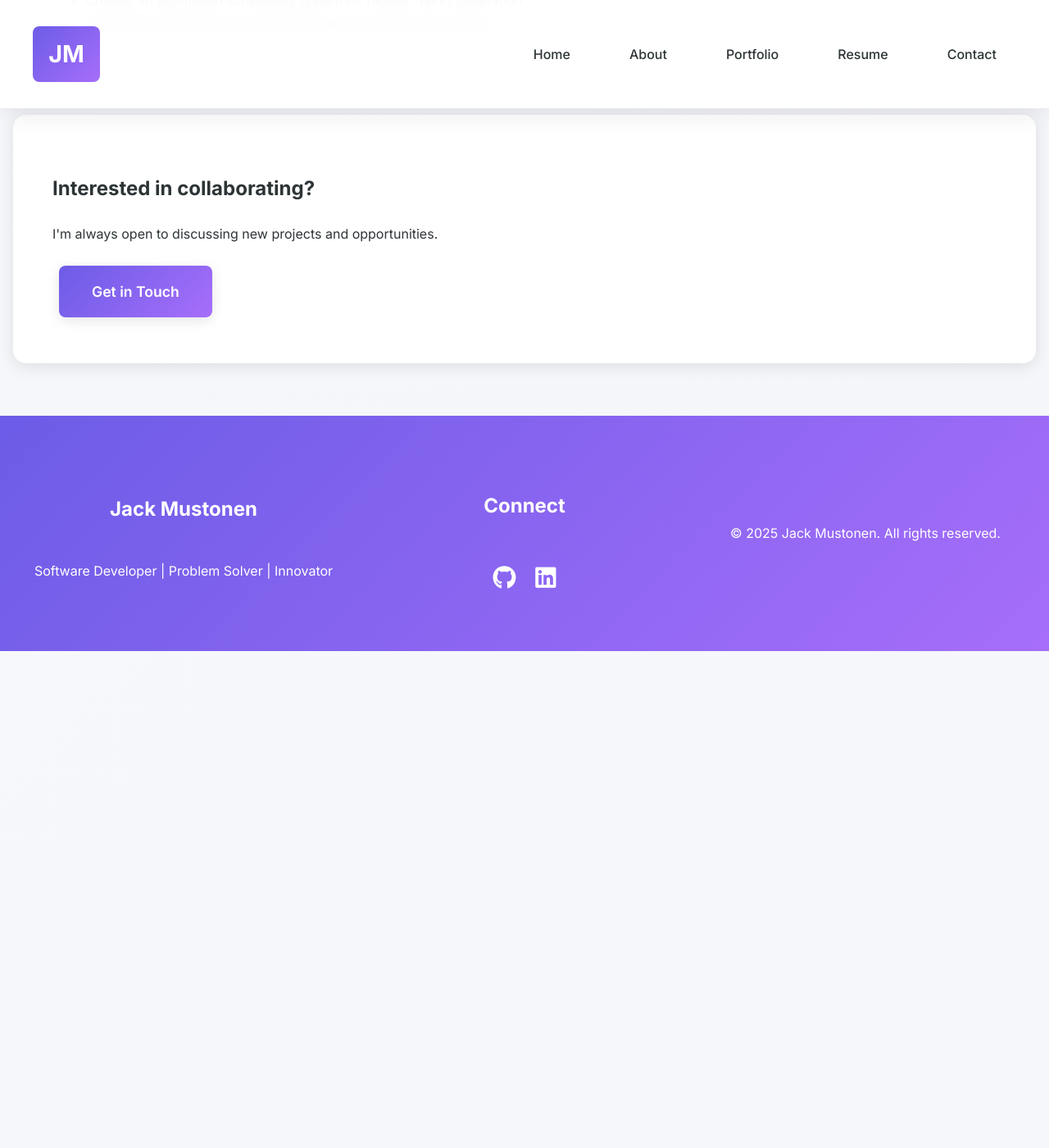
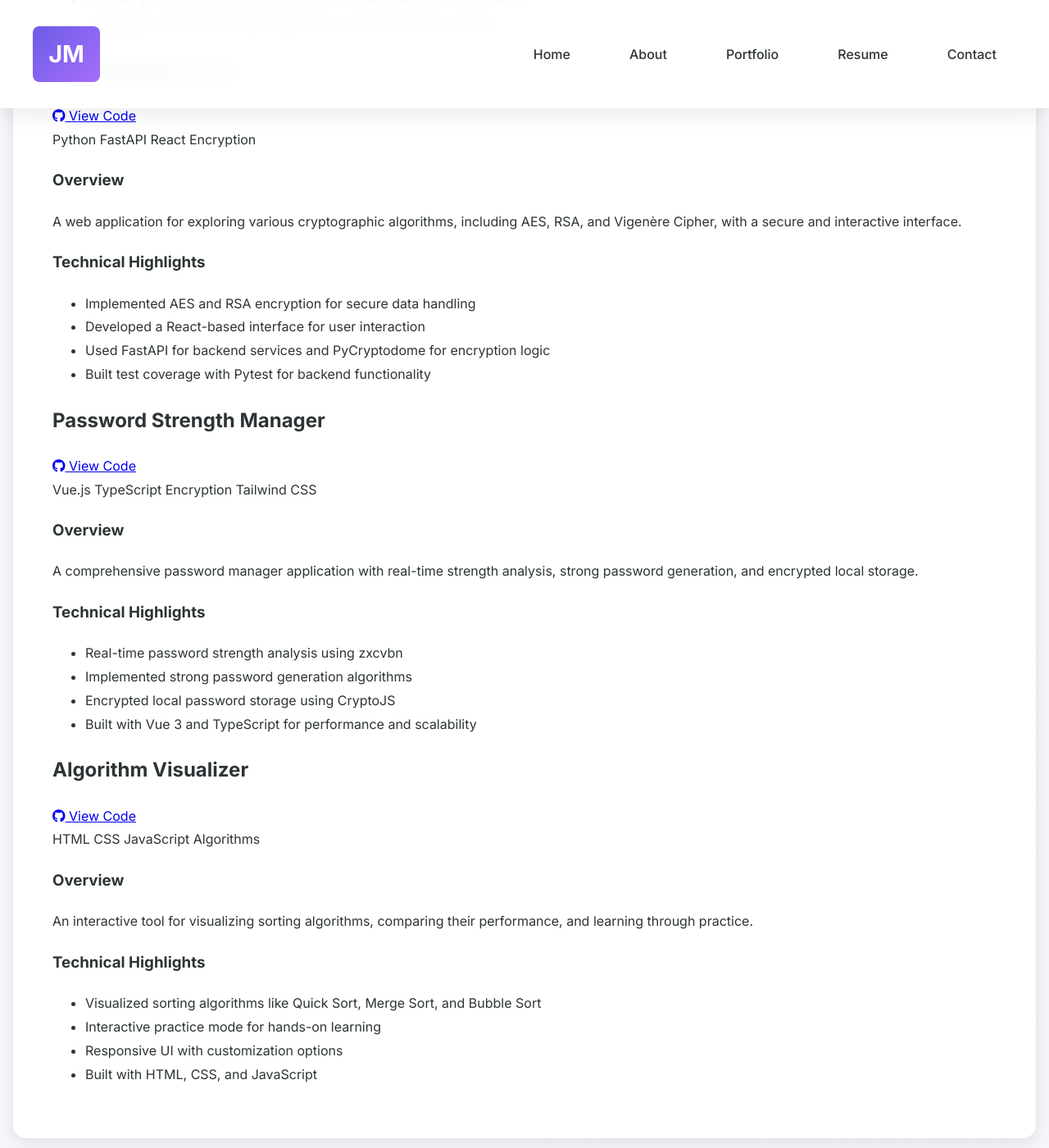
Before and after one commit to APinchofPepper/jackmustonen.com, a Jekyll site: the page built from portfolio.md, in a window 1280 px wide and 1400 px high, scrolled down 1335 px. Shown: the whole window at 82% size. Built offline with Jekyll 4.4.1, drawn with Linux system fonts in a browser that asks for light colours; before the commit the page ends 2129 px from its top, so only the background shows below that.

Commit message:
Update portfolio.md

```diff
--- a/portfolio.md
+++ b/portfolio.md
@@ -13,6 +13,7 @@ permalink: /portfolio/
 
 <section class="portfolio-grid">
     <div class="container">
+
         <!-- Cat Name Genius -->
         <div class="project-card animate-scale-in">
             <div class="project-content">
@@ -90,8 +91,127 @@ permalink: /portfolio/
                 </div>
             </div>
         </div>
+
+        <!-- Cryptography Tool -->
+        <div class="project-card animate-scale-in delay-3">
+            <div class="project-content">
+                <div class="project-header">
+                    <div class="header-content">
+                        <h2>Cryptography Tool</h2>
+                        <div class="project-links">
+                            <a href="https://github.com/APinchofPepper/CryptographyTool" target="_blank" class="github-link">
+                                <i class="fab fa-github"></i> View Code
+                            </a>
+                        </div>
+                    </div>
+                    <div class="tags">
+                        <span class="tag">Python</span>
+                        <span class="tag">FastAPI</span>
+                        <span class="tag">React</span>
+                        <span class="tag">Encryption</span>
+                    </div>
+                </div>
+
+                <div class="project-description">
+                    <div class="section-content animate-fade-up delay-4">
+                        <h3>Overview</h3>
+                        <p>A web application for exploring various cryptographic algorithms, including AES, RSA, and Vigenère Cipher, with a secure and interactive interface.</p>
+                    </div>
+
+                    <div class="section-content animate-fade-up delay-5">
+                        <h3>Technical Highlights</h3>
+                        <ul>
+                            <li>Implemented AES and RSA encryption for secure data handling</li>
+                            <li>Developed a React-based interface for user interaction</li>
+                            <li>Used FastAPI for backend services and PyCryptodome for encryption logic</li>
+                            <li>Built test coverage with Pytest for backend functionality</li>
+                        </ul>
+                    </div>
+                </div>
+            </div>
+        </div>
+
+        <!-- Password Strength Manager -->
+        <div class="project-card animate-scale-in delay-4">
+            <div class="project-content">
+                <div class="project-header">
+                    <div class="header-content">
+                        <h2>Password Strength Manager</h2>
+                        <div class="project-links">
+                            <a href="https://github.com/APinchofPepper/password-strength-manager" target="_blank" class="github-link">
+                                <i class="fab fa-github"></i> View Code
+                            </a>
+                        </div>
+                    </div>
+                    <div class="tags">
+                        <span class="tag">Vue.js</span>
+                        <span class="tag">TypeScript</span>
+                        <span class="tag">Encryption</span>
+                        <span class="tag">Tailwind CSS</span>
+                    </div>
+                </div>
+
+                <div class="project-description">
+                    <div class="section-content animate-fade-up delay-5">
+                        <h3>Overview</h3>
+                        <p>A comprehensive password manager application with real-time strength analysis, strong password generation, and encrypted local storage.</p>
+                    </div>
+
+                    <div class="section-content animate-fade-up delay-6">
+                        <h3>Technical Highlights</h3>
+                        <ul>
+                            <li>Real-time password strength analysis using zxcvbn</li>
+                            <li>Implemented strong password generation algorithms</li>
+                            <li>Encrypted local password storage using CryptoJS</li>
+                            <li>Built with Vue 3 and TypeScript for performance and scalability</li>
+                        </ul>
+                    </div>
+                </div>
+            </div>
+        </div>
+
+        <!-- Algorithm Visualizer -->
+        <div class="project-card animate-scale-in delay-5">
+            <div class="project-content">
+                <div class="project-header">
+                    <div class="header-content">
+                        <h2>Algorithm Visualizer</h2>
+                        <div class="project-links">
+                            <a href="https://github.com/APinchofPepper/AlgorithmVisualizer" target="_blank" class="github-link">
+                                <i class="fab fa-github"></i> View Code
+                            </a>
+                        </div>
+                    </div>
+                    <div class="tags">
+                        <span class="tag">HTML</span>
+                        <span class="tag">CSS</span>
+                        <span class="tag">JavaScript</span>
+                        <span class="tag">Algorithms</span>
+                    </div>
+                </div>
+
+                <div class="project-description">
+                    <div class="section-content animate-fade-up delay-6">
+                        <h3>Overview</h3>
+                        <p>An interactive tool for visualizing sorting algorithms, comparing their performance, and learning through practice.</p>
+                    </div>
+
+                    <div class="section-content animate-fade-up delay-7">
+                        <h3>Technical Highlights</h3>
+                        <ul>
+                            <li>Visualized sorting algorithms like Quick Sort, Merge Sort, and Bubble Sort</li>
+                            <li>Interactive practice mode for hands-on learning</li>
+                            <li>Responsive UI with customization options</li>
+                            <li>Built with HTML, CSS, and JavaScript</li>
+                        </ul>
+                    </div>
+                </div>
+            </div>
+        </div>
+
     </div>
 </section>
+
 
 <section class="contact-cta">
     <div class="container">
```
